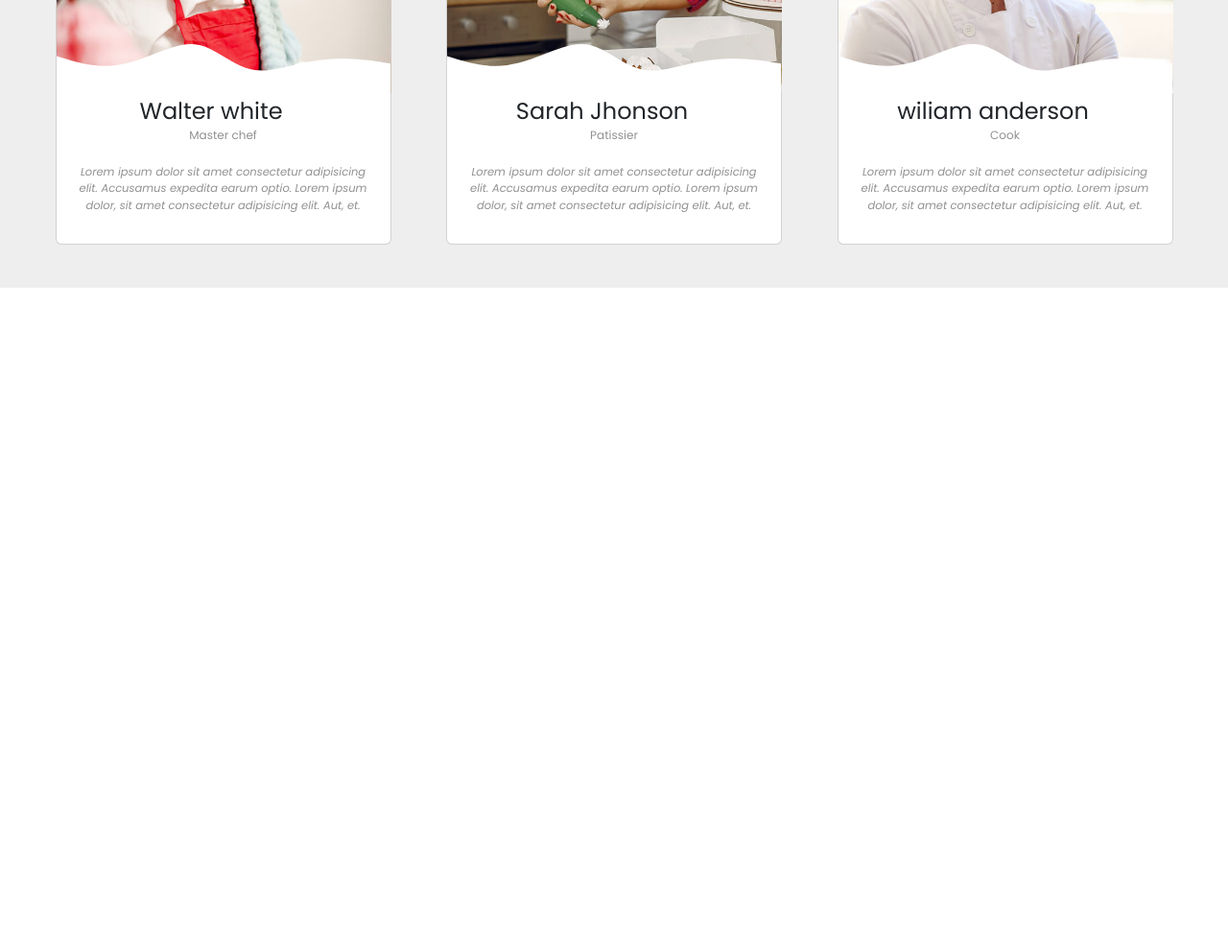
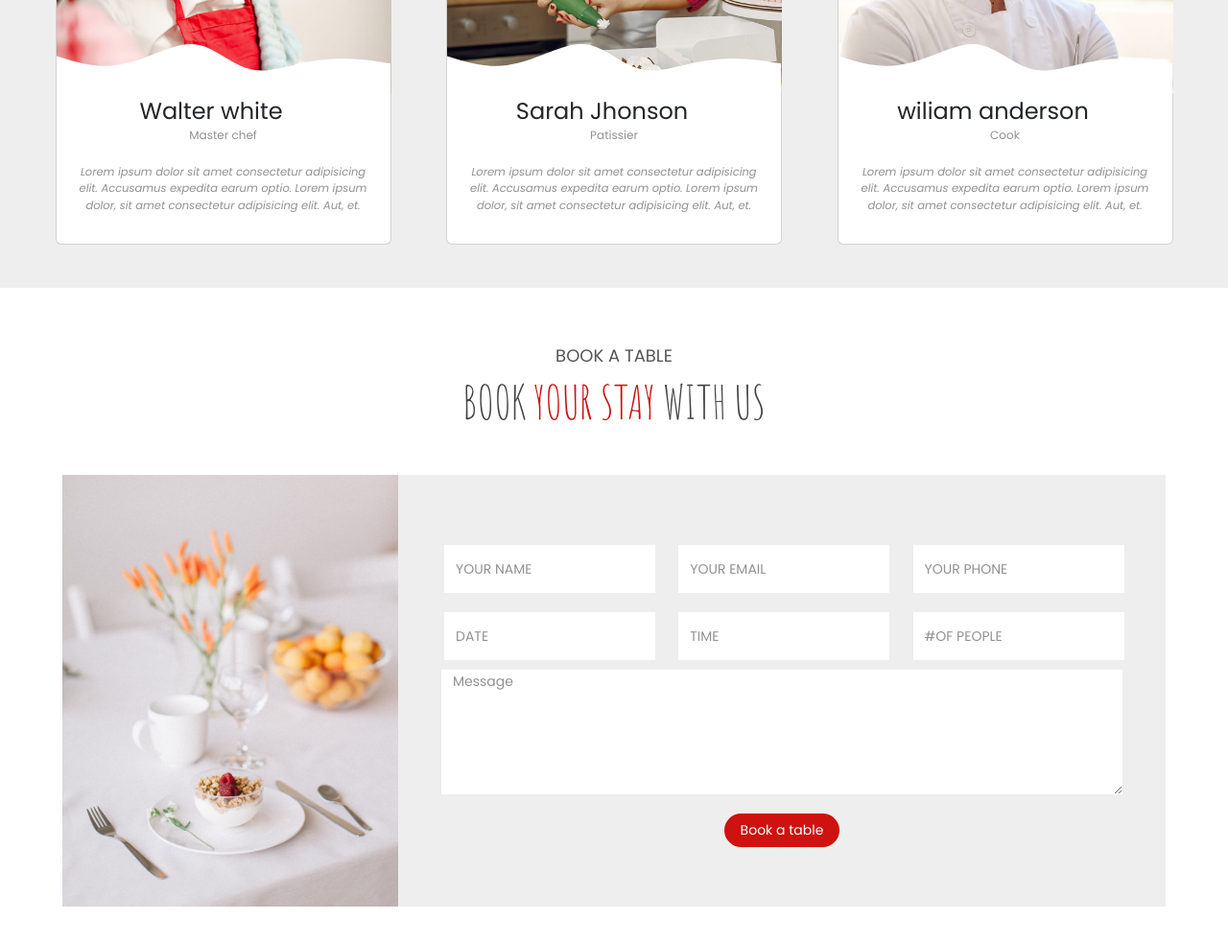
Before and after one commit to RaihanaAm/lionsresto, a website: page index.html in a window 1280 px wide. Shown: the part 3671-4655 px from the top of the page at 96% size. Before the commit the page ends 3971 px from the top, so only its background shows below. Drawn offline with nearby package versions, Linux system fonts and the light colour scheme.

Commit message:
reservation laptop

```diff
--- a/index.html
+++ b/index.html
@@ -446,23 +446,51 @@
                 <img class="shape" src="./public/images/team-shape.svg" alt="">
                 <h1>Walter white</h1>
                 <h6>Master chef</h6>
-                <p>Lorem ipsum dolor sit amet consectetur adipisicing elit. Accusamus expedita earum optio. Lorem ipsum dolor, sit amet consectetur adipisicing elit. Aut, et.</p>
+                <p>Lorem ipsum dolor sit amet consectetur adipisicing elit. Accusamus expedita earum optio. Lorem ipsum
+                    dolor, sit amet consectetur adipisicing elit. Aut, et.</p>
             </div>
             <div class="card">
                 <img class="img1" src="./public/images/chefs/chefs-2.jpg" alt="">
                 <img class="shape" src="./public/images/team-shape.svg" alt="">
                 <h1>Sarah Jhonson</h1>
                 <h6>Patissier</h6>
-                <p>Lorem ipsum dolor sit amet consectetur adipisicing elit. Accusamus expedita earum optio. Lorem ipsum dolor, sit amet consectetur adipisicing elit. Aut, et.</p>
+                <p>Lorem ipsum dolor sit amet consectetur adipisicing elit. Accusamus expedita earum optio. Lorem ipsum
+                    dolor, sit amet consectetur adipisicing elit. Aut, et.</p>
             </div>
             <div class="card">
                 <img class="img1" src="./public/images/chefs/chefs-3.jpg" alt="">
                 <img class="shape" src="./public/images/team-shape.svg" alt="">
                 <h1>wiliam anderson</h1>
                 <h6>Cook</h6>
-                <p>Lorem ipsum dolor sit amet consectetur adipisicing elit. Accusamus expedita earum optio. Lorem ipsum dolor, sit amet consectetur adipisicing elit. Aut, et.</p>
+                <p>Lorem ipsum dolor sit amet consectetur adipisicing elit. Accusamus expedita earum optio. Lorem ipsum
+                    dolor, sit amet consectetur adipisicing elit. Aut, et.</p>
             </div>
         </div>
+    </section>
+
+    <!-- ** Book a table -->
+    <section class="BookAtable">
+        <div class="Booktitle">
+            <h6> BOOK A TABLE</h6>
+            <h5>BOOK <span>YOUR STAY</span> WITH US</h5>
+        </div>
+        <div class="reservation">
+            <img src="./public/images/reservation.jpg" alt="">
+            <div class="form">
+                <form>
+                    <input  type="text" placeholder="YOUR NAME">
+                    <input type="email" placeholder="YOUR EMAIL">
+                    <input type="number" placeholder="YOUR PHONE">
+                    <input type="text" placeholder="DATE">
+                    <input type="text" placeholder="TIME">
+                    <input type="text" placeholder="#OF PEOPLE">
+                </form>
+                <textarea name="comment" form="usrform" placeholder="Message"></textarea>
+                <button> Book a table</button>
+            </div>
+        </div>
+
+
     </section>
 
 
--- a/src/sass/module/home/_main.scss
+++ b/src/sass/module/home/_main.scss
@@ -4,6 +4,7 @@
 }
 
 ;
+
 @font-face {
     font-family: "poppins-italic";
     src: url(../../../../public/fonts/Poppins-Italic.ttf);
@@ -14,7 +15,9 @@
 @font-face {
     font-family: "Amatic";
     src: url(../../../../public/fonts/AmaticSC-Bold.ttf);
-};
+}
+
+;
 
 @font-face {
     font-family: "Amatic-reg";
@@ -210,7 +213,7 @@ nav {
         }
 
         .image2 {
-            width: 420px;
+            width: 500px;
             height: 267px;
         }
 
@@ -469,7 +472,7 @@ nav {
 
             p {
                 font-size: 16px;
-                color:#919191;
+                color: #919191;
             }
 
             h5 {
@@ -484,61 +487,150 @@ nav {
 
 
 // ** chefs
-.chefs{
+.chefs {
     background-color: #eeeeee;
     margin-top: 80px;
 
-    .chefstitle{
+    .chefstitle {
         display: flex;
         flex-direction: column;
         justify-content: center;
         align-items: center;
         color: #565658;
 
-        h6{
-            margin-top: 45px ;
+        h6 {
+            margin-top: 45px;
             font-size: 18px;
         }
-        h5{
+
+        h5 {
             font-size: 40px;
             font-family: "amatic-reg";
-            span{
+
+            span {
                 color: #cd1210;
             }
         }
     }
-    .chefcards{
+
+    .chefcards {
         display: flex;
         align-items: center;
         justify-content: space-evenly;
-        .card{
+
+        .card {
             width: 350px;
             margin: 25px 0 45px;
             text-align: center;
 
-            .img1{
+            .img1 {
                 width: 349px;
             }
-            .shape{
+
+            .shape {
                 margin-top: -77px;
             }
-            h1{
+
+            h1 {
                 font-size: 24px;
-                padding: 5px 25px 0  0;
+                padding: 5px 25px 0 0;
                 margin: 0;
             }
-            h6{
+
+            h6 {
                 color: #919191;
                 font-size: 12px;
                 padding: 3px 0 15px;
 
             }
-            p{
+
+            p {
                 padding: 0px 15px 15px;
                 font-size: 11.5px;
-                color:#919191;
+                color: #919191;
                 font-family: "poppins-italic";
             }
         }
     }
 }
+
+// ** book a table
+.BookAtable {
+    .Booktitle {
+        padding: 60px 0 40px;
+        text-align: center;
+
+        h6 {
+            font-size: 18px;
+            color: #565658;
+        }
+
+        h5 {
+            color: #424242;
+            font-size: 48px;
+            font-family: "amatic-reg";
+
+            span {
+                color: #cd1210;
+            }
+        }
+    }
+
+    .reservation {
+        display: flex;
+        align-items: center;
+        justify-content: center;
+        margin-bottom: 100px;
+
+        img {
+            width: 350px;
+            height: 450px;
+        }
+
+        .form {
+            display: flex;
+            flex-direction: column;
+            align-items: center;
+            justify-content: center;
+            background-color: #eeeeee;
+            width: 800px;
+            height: 450px;
+
+            form {
+                margin-left: 38px;
+
+                input {
+                    width: 220px;
+                    margin: 10px;
+                    height: 50px;
+                    border: none;
+                }
+            }
+            ::placeholder{
+                color: #919191;
+                font-size: 14px;
+                padding-left: 10px;
+            }
+            textarea{
+                width: 710px;
+                height: 130px;
+                border: none;
+            }
+            button {
+                margin-top: 20px;
+                border: none;
+                color: white;
+                background-color: #cd1210;
+                width: 120px;
+                height: 35px;
+                border-radius: 20px;
+                font-size: 14px;
+            }
+
+            button:hover {
+                background-color: #be1411;
+            }
+
+        }
+    }
+}
```
Also changed, not shown: public/css/app.css, 1 other file.
